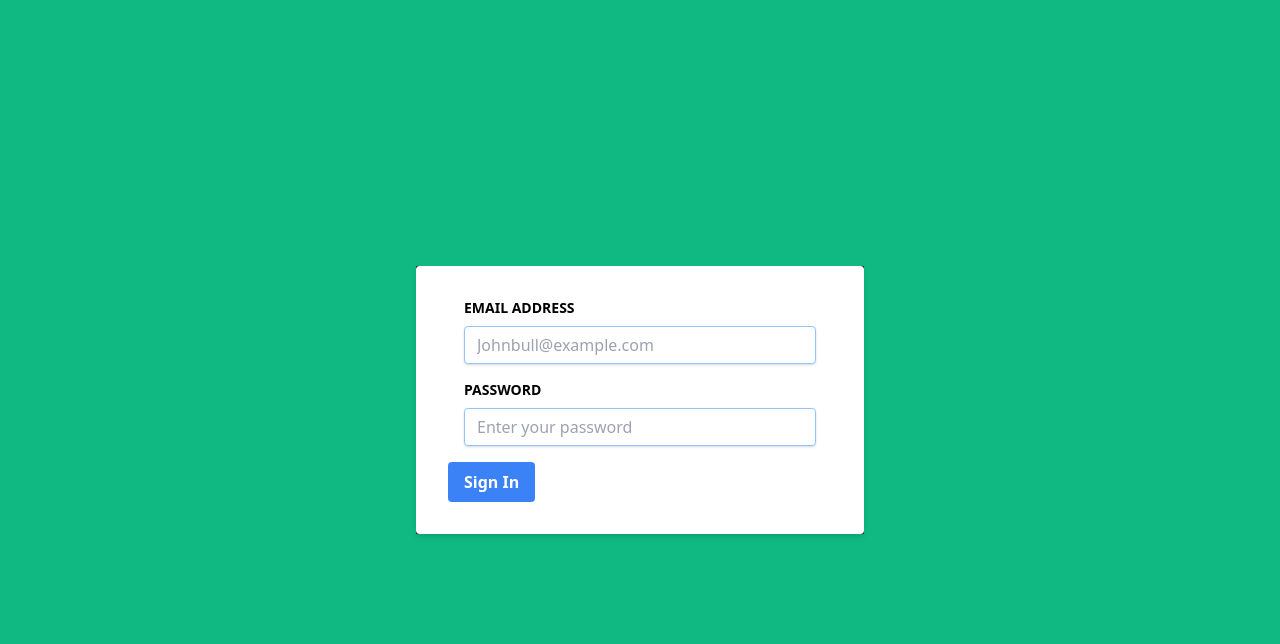
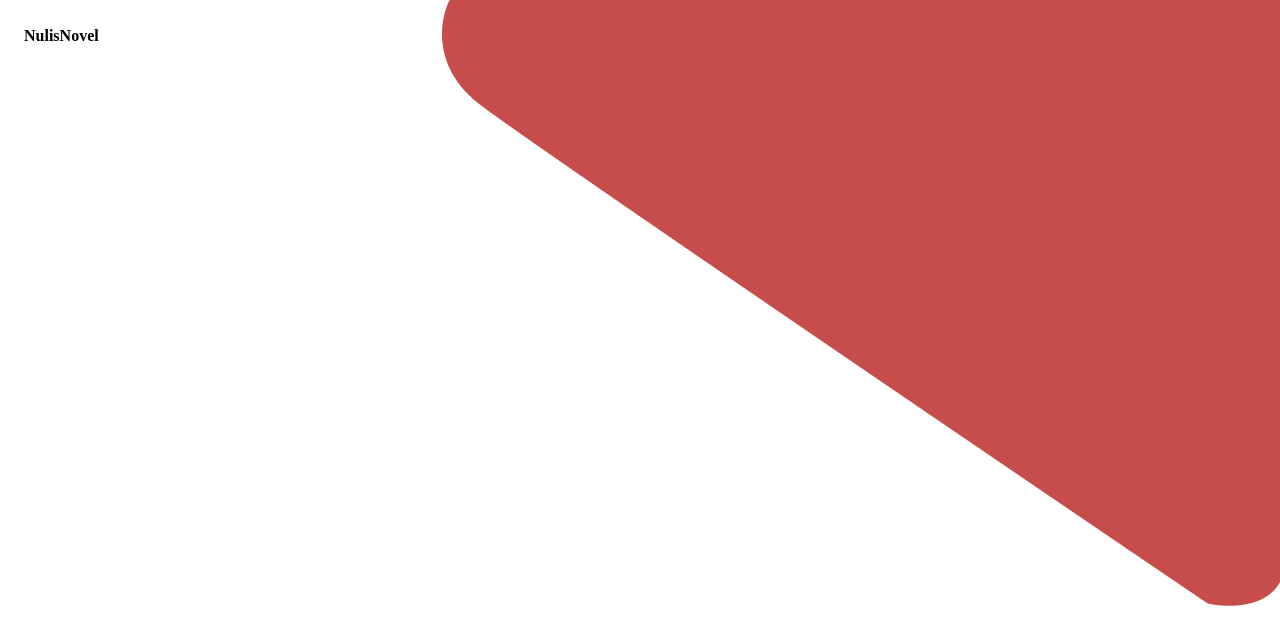
Before and after one commit to raflidev/nulis-novel-react, a React (Create React App) app: page / in a window 1280 px wide. Shown: the top 644 px of the page. Built offline with nearby package versions, Linux system fonts and the light colour scheme.

Commit message:
add home

```diff
--- a/src/App.css
+++ b/src/App.css
@@ -3,3 +3,5 @@
 @tailwind components;
 
 @tailwind utilities;
+
+@import url("https://fonts.googleapis.com/css2?family=Montserrat:wght@400;500;600;700&display=swap");
--- a/src/App.js
+++ b/src/App.js
@@ -1,25 +1,15 @@
-import logo from './logo.svg';
-import './App.css';
+import { BrowserRouter, Route, Switch } from "react-router-dom";
+import "./App.css";
+
+import Home from "./views/Home";
 
 function App() {
   return (
-    <section className="App h-screen w-full flex justify-center items-center bg-green-500">
-      <div className="w-full max-w-md bg-gray-800" >
-        <form action="" className=" bg-white shadow-md rounded px-8 py-8 pt-8">
-          <div className="px-4 pb-4">
-            <label htmlFor="email" className="text-sm block font-bold  pb-2">EMAIL ADDRESS</label>
-            <input type="email" name="email" id="" className="shadow appearance-none border rounded w-full py-2 px-3 text-gray-700 leading-tight focus:outline-none focus:shadow-outline border-blue-300 " placeholder="Johnbull@example.com" />
-          </div>
-          <div className="px-4 pb-4">
-            <label htmlFor="password" className="text-sm block font-bold pb-2">PASSWORD</label>
-            <input type="password" name="email" id="" className="shadow appearance-none border rounded w-full py-2 px-3 text-gray-700 leading-tight focus:outline-none focus:shadow-outline border-blue-300" placeholder="Enter your password" />
-          </div>
-          <div>
-            <button className="bg-blue-500 hover:bg-blue-700 text-white font-bold py-2 px-4 rounded focus:outline-none focus:shadow-outline" type="button">Sign In</button>
-          </div>
-        </form>
-      </div>
-    </section>
+    <BrowserRouter>
+      <Switch>
+        <Route path="/" exact component={Home} />
+      </Switch>
+    </BrowserRouter>
   );
 }
 
--- /dev/null
+++ b/src/views/Home.js
@@ -0,0 +1,28 @@
+import React from "react";
+import { Link } from "react-router-dom";
+import vectorBg from "../assets/vector-bg.png";
+function Home() {
+  return (
+    <div className="container mx-auto static">
+      <nav className="absolute">
+        <div className="flex items-center justify-between p-6 font-montserrat">
+          <Link to="/" className="font-bold">
+            NulisNovel
+          </Link>
+          <div className="pl-60 ml-96 space-x-10 font-bold">
+            <Link to="/">Populer</Link>
+            <Link to="/">Artikel</Link>
+            <Link to="/">Review</Link>
+          </div>
+          <div className="space-x-10 font-bold  ">
+            <Link to="/">Masuk</Link>
+            <Link to="/">Daftar</Link>
+          </div>
+        </div>
+      </nav>
+      <img className="absolute top-0 right-0 z-0" src={vectorBg} alt="vector" />
+    </div>
+  );
+}
+
+export default Home;
--- a/tailwind.config.js
+++ b/tailwind.config.js
@@ -1,11 +1,15 @@
 module.exports = {
   purge: [],
-  darkMode: false, // or 'media' or 'class'
+  darkMode: "media", // or 'media' or 'class'
   theme: {
-    extend: {},
+    extend: {
+      fontFamily: {
+        montserrat: ["Montserrat"],
+      },
+    },
   },
   variants: {
     extend: {},
   },
   plugins: [],
-}
+};
```
Also changed, not shown: src/assets/vector-bg.png (added).
